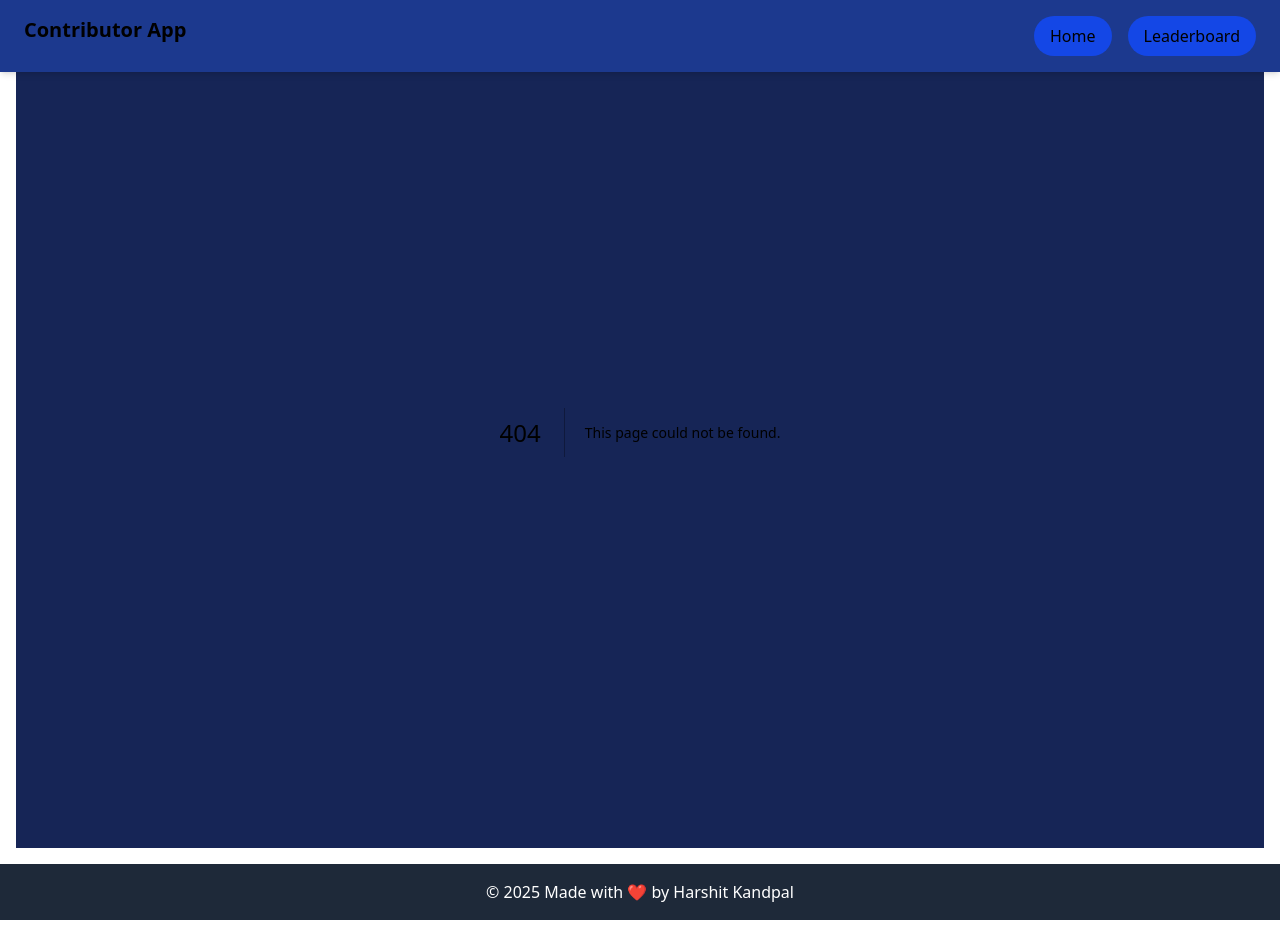
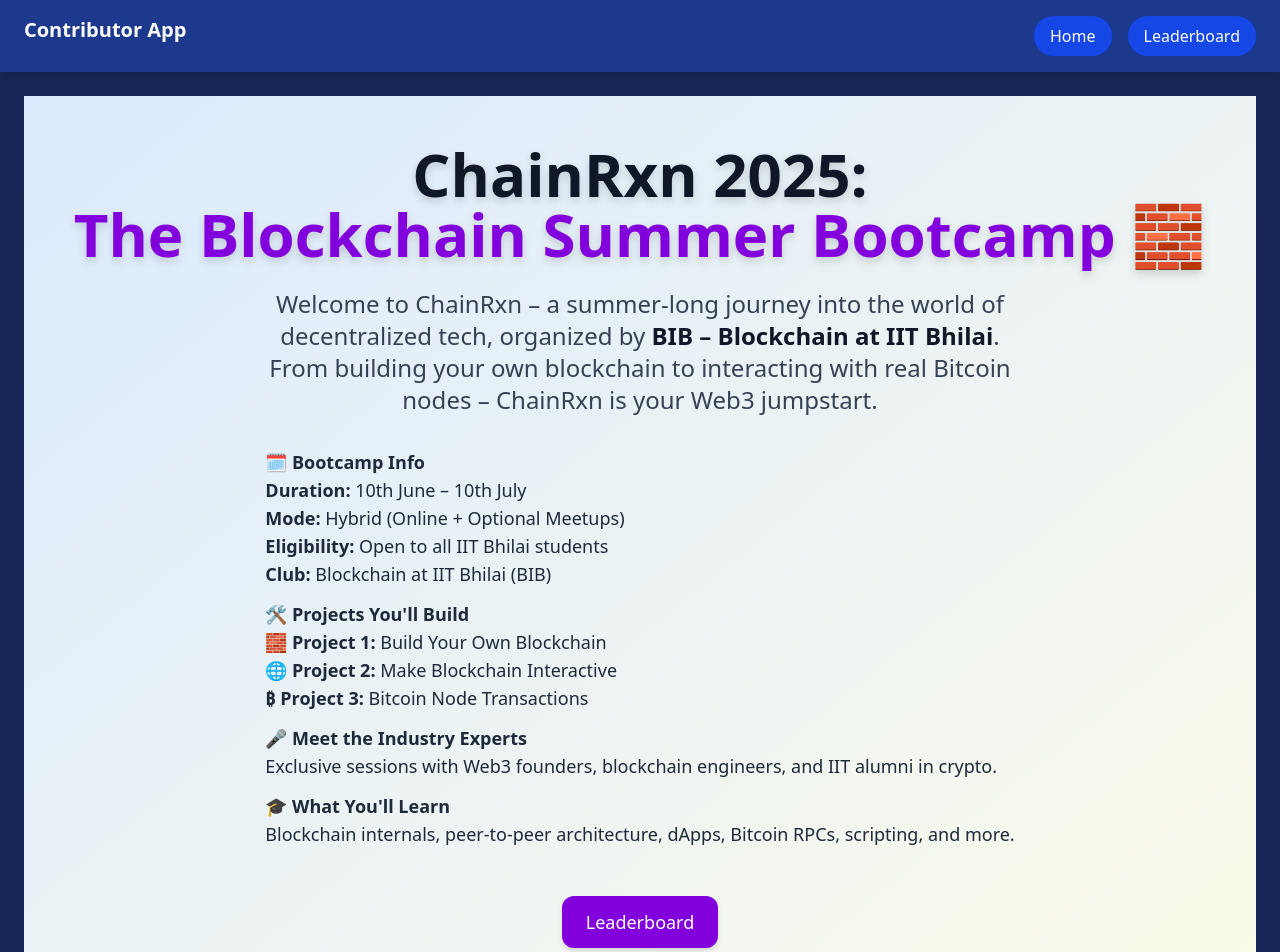
Before and after one commit to HarK-github/Codalytix, a Next.js app: page /ChainRxn in a window 1280 px wide. Before the commit this address had no page. Shown: the top 952 px of the page. Before the commit the page ends 920 px from the top, so only its background shows below. Built offline with nearby package versions, Linux system fonts and the light colour scheme.

Commit message:
Added BIB bootcamp under links

```diff
--- /dev/null
+++ b/app/ChainRxn/leaderboard/SpreadsheetTable.jsx
@@ -0,0 +1,73 @@
+'use client';
+
+import { useEffect, useState } from 'react';
+import Papa from 'papaparse';
+
+const CSV_URL =
+  'https://docs.google.com/spreadsheets/d/e/2PACX-1vRR9cRWa07Waf-VPy1-K129KsNQyvx9riDs8hGc6IvWBk90g7Koib-Gu94Coq7nQgxyefMl4vAeaVSc/pub?output=csv';
+
+export default function SpreadsheetTable() {
+  const [data, setData] = useState([]);
+
+  useEffect(() => {
+    fetch(CSV_URL)
+      .then((res) => res.text())
+      .then((csvText) => {
+        const parsed = Papa.parse(csvText, { header: true });
+        const cleaned = parsed.data.filter(p => p.Name && p.Points);
+        setData(cleaned);
+      })
+      .catch((err) => console.error('Failed to fetch spreadsheet:', err));
+  }, []);
+
+  if (!data.length) return <p className="text-center py-10 text-xl">Loading...</p>;
+
+  const sortedData = [...data].sort(
+    (a, b) => Number(b.Points) - Number(a.Points)
+  );
+
+  return (
+    <div className="min-h-screen flex flex-col items-center px-6 py-12 bg-gradient-to-br from-blue-100 to-yellow-50 overflow-auto">
+      <h1 className="text-5xl font-extrabold mb-10 text-center text-gray-900 drop-shadow-lg">
+        Leaderboard
+      </h1>
+
+      <div className="grid gap-6 w-full max-w-4xl">
+        {sortedData.map((user, index) => (
+          <Card
+            key={index}
+            rank={index + 1}
+            name={user.Name}
+            avatar={`https://ui-avatars.com/api/?name=${encodeURIComponent(user.Name)}&background=random`}
+            points={Number(user.Points)}
+          />
+        ))}
+      </div>
+    </div>
+  );
+}
+
+function Card({ rank, name, avatar, points }) {
+  return (
+    <div className="flex items-center bg-white rounded-xl shadow-md p-6 hover:shadow-lg transition-shadow cursor-default">
+      <div className="text-2xl font-bold text-gray-700 w-10 text-center select-none">
+        {rank}
+      </div>
+
+      <img
+        src={avatar}
+        alt={name}
+        className="w-12 h-12 rounded-full mx-4 border-2 border-gray-300"
+      />
+
+      <div className="flex flex-col flex-grow">
+        <span className="text-lg font-semibold text-gray-900">{name}</span>
+        <span className="text-sm text-gray-600">Participant</span>
+      </div>
+
+      <div className="text-xl font-bold text-blue-600 min-w-[70px] text-right select-none">
+        {points} pts
+      </div>
+    </div>
+  );
+}
--- /dev/null
+++ b/app/ChainRxn/leaderboard/page.tsx
@@ -0,0 +1,10 @@
+import SpreadsheetTable from '@/app/ChainRxn/leaderboard/SpreadsheetTable';
+
+export default function Page() {
+  return (
+    <main className="p-8">
+      <h1 className="text-2xl font-bold mb-4"></h1>
+      <SpreadsheetTable />
+    </main>
+  );
+}
--- /dev/null
+++ b/app/ChainRxn/page.tsx
@@ -0,0 +1,63 @@
+import Link from 'next/link'
+
+export default function Page() {
+  return (
+    <div className="relative min-h-screen flex flex-col items-center justify-center px-6 py-12 bg-gradient-to-br from-blue-100 to-yellow-50 overflow-hidden">
+      {/* Blurred background overlay */}
+      <div className="absolute inset-0 bg-gradient-to-br from-purple-400 to-yellow-300 opacity-50 blur-3xl -z-10"></div>
+
+      <h1 className="text-6xl font-extrabold text-center text-gray-900 mb-6 drop-shadow-lg">
+        ChainRxn 2025: <br />
+        <span className="text-purple-700">The Blockchain Summer Bootcamp 🧱</span>
+      </h1>
+
+      <p className="text-xl md:text-2xl text-center text-gray-700 max-w-3xl mb-8">
+        Welcome to ChainRxn – a summer-long journey into the world of decentralized tech, organized by <span className="font-semibold text-gray-900">BIB – Blockchain at IIT Bhilai</span>.
+        <br />
+        From building your own blockchain to interacting with real Bitcoin nodes – ChainRxn is your Web3 jumpstart.
+      </p>
+
+      <div className="text-lg text-gray-800 max-w-3xl mb-8 space-y-3">
+        <p><span className="font-bold">🗓 Bootcamp Info</span><br />
+        <strong>Duration:</strong> 10th June – 10th July<br />
+        <strong>Mode:</strong> Hybrid (Online + Optional Meetups)<br />
+        <strong>Eligibility:</strong> Open to all IIT Bhilai students<br />
+        <strong>Club:</strong> Blockchain at IIT Bhilai (BIB)
+        </p>
+
+        <p><span className="font-bold">🛠 Projects You'll Build</span><br />
+        <strong>🧱 Project 1:</strong> Build Your Own Blockchain<br />
+        <strong>🌐 Project 2:</strong> Make Blockchain Interactive<br />
+        <strong>₿ Project 3:</strong> Bitcoin Node Transactions
+        </p>
+
+        <p><span className="font-bold">🎤 Meet the Industry Experts</span><br />
+        Exclusive sessions with Web3 founders, blockchain engineers, and IIT alumni in crypto.
+        </p>
+
+        <p><span className="font-bold">🎓 What You'll Learn</span><br />
+        Blockchain internals, peer-to-peer architecture, dApps, Bitcoin RPCs, scripting, and more.
+        </p>
+      </div>
+
+      {/* Navigation Button */}
+      <Link
+        href="/ChainRxn/leaderboard"
+        passHref
+        className="hover:scale-[105%] inline-block text-white bg-purple-700 m-4 px-6 py-3 rounded-xl text-lg shadow-md transition-transform duration-300"
+      >
+        Leaderboard
+      </Link>
+
+      {/* GitHub Repository */}
+      <a
+        href="https://github.com/OpenLake/DevLabs-2025" // Replace with actual ChainRxn repo link if different
+        target="_blank"
+        rel="noopener noreferrer"
+        className="hover:scale-[105%] inline-block text-white bg-purple-700 m-4 px-6 py-3 rounded-xl text-lg shadow-md transition-transform duration-300"
+      >
+        View Repository on GitHub
+      </a>
+    </div>
+  )
+}
--- /dev/null
+++ b/app/DevLabs2025/leaderboard/serve.js
@@ -0,0 +1,19 @@
+ const Tabletop = require('tabletop');
+
+ var publicSpreadsheetUrl = 'https://docs.google.com/spreadsheets/d/e/2PACX-1vRR9cRWa07Waf-VPy1-K129KsNQyvx9riDs8hGc6IvWBk90g7Koib-Gu94Coq7nQgxyefMl4vAeaVSc/pubhtml';
+
+function init() {
+    Tabletop.init( { key: publicSpreadsheetUrl,
+                     callback: showInfo,
+                     simpleSheet: false } )
+    console.log(Tabletop.Model.all());
+  }
+
+ function showInfo(data, tabletop) {
+  // do something with the data
+ // console.log(JSON.stringify(data, null, 2));
+  console.log(tabletop.all());
+}
+
+//initialise and kickstart the whole thing.
+init();
--- a/app/home/page.tsx
+++ b/app/DevLabs2025/page.tsx
@@ -24,14 +24,7 @@
 
       </Link>
 
-      <a
-        href="https://github.com/OpenLake/DevLabs-2025"
-        target="_blank"
-        rel="noopener noreferrer"
-        className="hover:scale-[105%] inline-block text-white bg-blue-600 m-4 px-6 py-3 rounded-xl text-lg shadow-md transition-transform duration-300"
-          >
-        View Repository on GitHub
-      </a>
+
     </div>
   )
 }
--- a/app/layout.tsx
+++ b/app/layout.tsx
@@ -1,26 +1,46 @@
+'use client';
+
 import './globals.css';
 import Link from 'next/link';
+import { usePathname } from 'next/navigation';
+
 export default function Layout({ children }: { children: React.ReactNode }) {
+  const pathname = usePathname();
+
+  // Extract top-level directory from current route
+  const basePath = pathname.split('/')[1] || '';
+
+  // Construct correct routes
+  const homePath = `/${basePath}/`;
+  const leaderboardPath = `/${basePath}/leaderboard`;
+
   return (
     <html lang="en">
       <body className="bg-blue-950 text-white min-h-screen flex flex-col">
-
         <div
           id="topbar"
-          className="flex justify-between fixed z-1 px-6 py-4 bg-blue-900 w-[100%] shadow-md"
+          className="flex justify-between fixed z-1 px-6 py-4 bg-blue-900 w-full shadow-md"
         >
           <h1 className="text-xl font-bold">Contributor App</h1>
           <div className="flex gap-4">
-            <Link href="/home" className="bg-blue-700 hover:bg-blue-600 px-4 py-2 rounded-full transition">
+            <Link
+              href={homePath}
+              className="bg-blue-700 hover:bg-blue-600 px-4 py-2 rounded-full transition"
+            >
               Home
             </Link>
-            <Link href="/leaderboard" className="bg-blue-700 hover:bg-blue-600 px-4 py-2 rounded-full transition">
+            <Link
+              href={leaderboardPath}
+              className="bg-blue-700 hover:bg-blue-600 px-4 py-2 rounded-full transition"
+            >
               Leaderboard
             </Link>
           </div>
         </div>
 
-        <main className="flex-grow bg-blue-950 px-6 py-4 m-4">{children}</main>
+        <main className="flex-grow bg-blue-950 px-6 py-4 mt-20">
+          {children}
+        </main>
 
         <footer className="bg-gray-800 text-white text-center py-4">
           <p>© 2025 Made with ❤️ by Harshit Kandpal</p>
--- a/package.json
+++ b/package.json
@@ -11,8 +11,10 @@
   "dependencies": {
     "@octokit/rest": "^22.0.0",
     "next": "15.3.2",
+    "papaparse": "^5.5.3",
     "react": "^19.0.0",
-    "react-dom": "^19.0.0"
+    "react-dom": "^19.0.0",
+    "tabletop": "^1.6.3"
   },
   "devDependencies": {
     "@eslint/eslintrc": "^3",
```
Also changed, not shown: app/DevLabs2025/leaderboard/page.tsx (renamed from app/leaderboard/page.tsx), 1 other file (tests, documents, lock files or other folders).
